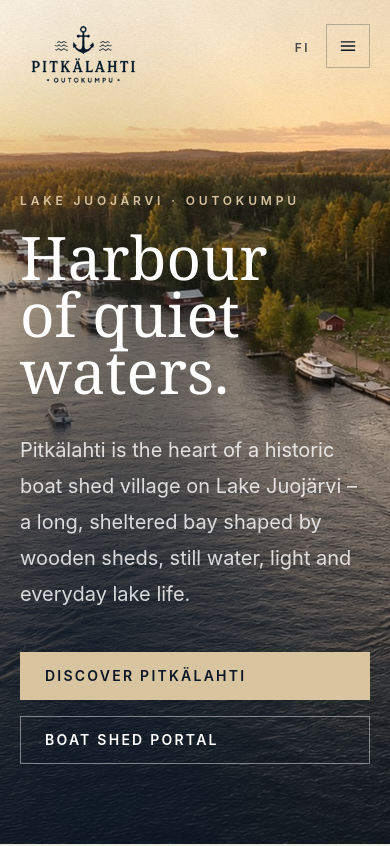
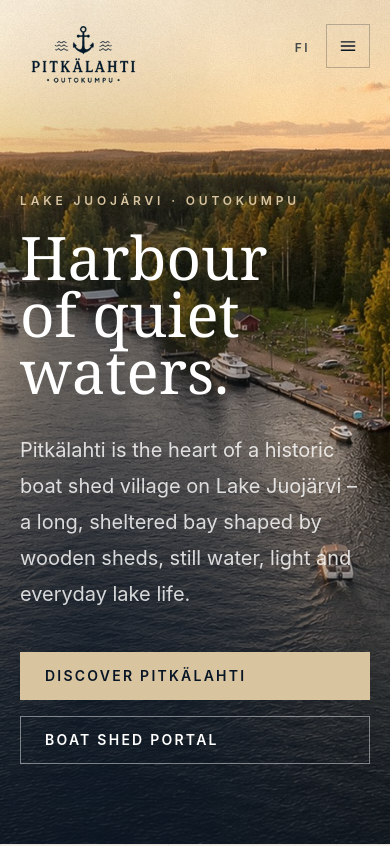
Before and after one commit to elvesofmatrix/pitkalahti, a Next.js app: page /en in a window 390 px wide. Shown: the top 846 px of the page. Built offline with nearby package versions, Linux system fonts and the light colour scheme.

Commit message:
Adjust mobile hero image focal point

```diff
--- a/src/components/HeroSection.tsx
+++ b/src/components/HeroSection.tsx
@@ -51,7 +51,7 @@ export function HeroSection({ locale }: { locale: Locale }) {
         fill
         priority
         sizes="100vw"
-        className="absolute inset-x-0 top-0 !h-[104.5%] object-cover object-[42%_top] will-change-transform md:object-top lg:!h-[109%]"
+        className="absolute inset-x-0 top-0 !h-[104.5%] object-cover object-[50%_7%] will-change-transform md:object-top lg:!h-[109%]"
         style={{ transform: 'translate3d(0, calc(var(--hero-image-scroll) * var(--hero-image-shift) * -1), 0)' }}
       />
       <div className="absolute inset-0 bg-[radial-gradient(ellipse_at_24%_78%,rgba(8,21,36,0.72)_0%,rgba(8,21,36,0.44)_32%,rgba(8,21,36,0.12)_52%,transparent_72%)]" />
```
